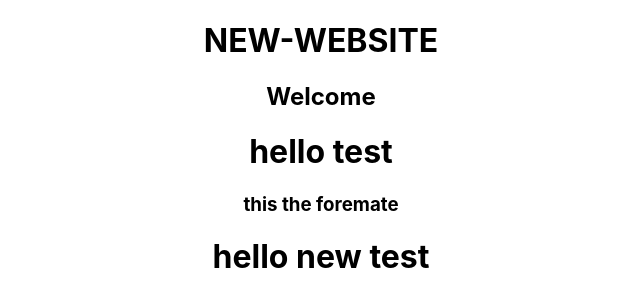
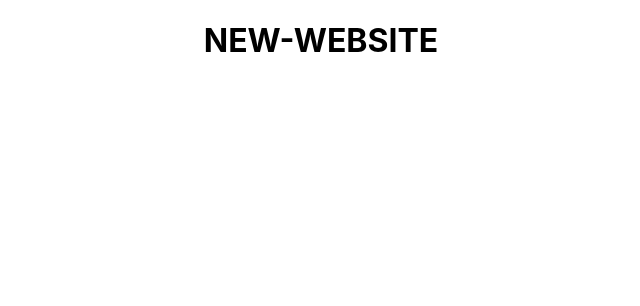
Before and after one commit to saurabhgola/testwebsite, a React (Create React App) app: page / in a window 1280 px wide. Shown: the top 306 px of the page, without its empty margins (319-959 px from the left). Built offline with nearby package versions, Linux system fonts and the light colour scheme.

Commit message:
newwebsite test

```diff
--- a/src/App.js
+++ b/src/App.js
@@ -5,10 +5,6 @@ function App() {
   <>
     <div className="App">
       <h1>NEW-WEBSITE</h1>
-      <h2>Welcome</h2>
-      <h1>hello test</h1>
-      <h3>this the foremate</h3>
-      <h1>hello new test</h1>
     </div>
   </>
   );
```
